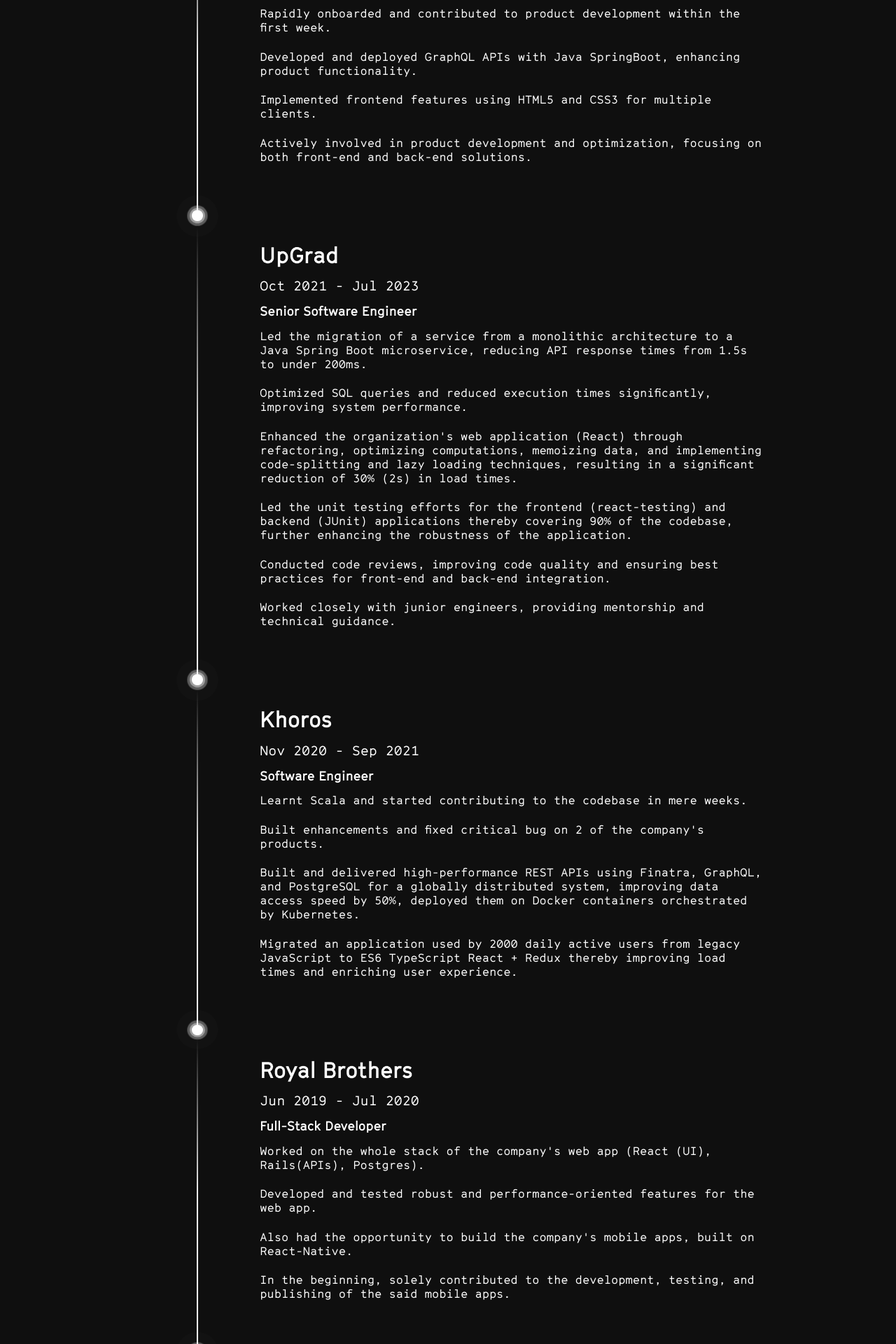
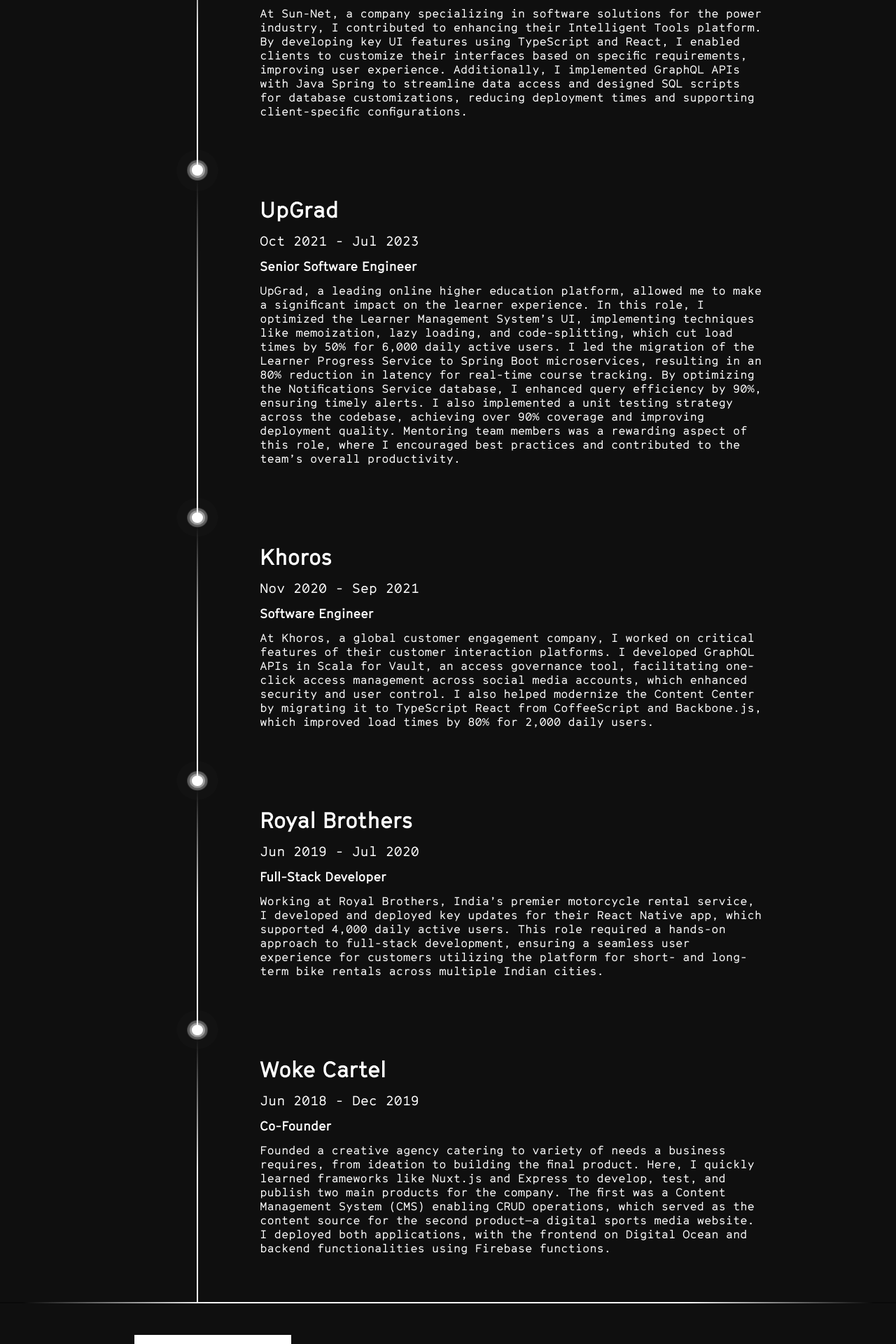
Before and after one commit to subramanyaJagadeesh/personal_web, a React (Create React App) app: page / in a window 1280 px wide. Shown: the part 1120-3040 px from the top of the page at 70% size. Built offline with nearby package versions, Linux system fonts and the light colour scheme.

Commit message:
updated experience

```diff
--- a/src/components/Experience.js
+++ b/src/components/Experience.js
@@ -7,26 +7,14 @@
     duration: "May 2024 - Present",
     company: "Sun-net Inc",
     role: "Full-Stack Software Engineer Intern",
-    tasks: [
-      "Rapidly onboarded and contributed to product development within the first week.",
-      "Developed and deployed GraphQL APIs with Java SpringBoot, enhancing product functionality.",
-      "Implemented frontend features using HTML5 and CSS3 for multiple clients.",
-      "Actively involved in product development and optimization, focusing on both front-end and back-end solutions."
-    ]
+    tasks: [ "At Sun-Net, a company specializing in software solutions for the power industry, I contributed to enhancing their Intelligent Tools platform. By developing key UI features using TypeScript and React, I enabled clients to customize their interfaces based on specific requirements, improving user experience. Additionally, I implemented GraphQL APIs with Java Spring to streamline data access and designed SQL scripts for database customizations, reducing deployment times and supporting client-specific configurations." ]
   },
   {
     position: "secondary",
     duration: "Oct 2021 - Jul 2023",
     company: "UpGrad",
     role: "Senior Software Engineer",
-    tasks: [
-      "Led the migration of a service from a monolithic architecture to a Java Spring Boot microservice, reducing API response times from 1.5s to under 200ms.",
-      "Optimized SQL queries and reduced execution times significantly, improving system performance.",
-      "Enhanced the organization's web application (React) through refactoring, optimizing computations, memoizing data, and implementing code-splitting and lazy loading techniques, resulting in a significant reduction of 30% (2s) in load times.",
-      "Led the unit testing efforts for the frontend (react-testing) and backend (JUnit) applications thereby covering 90% of the codebase, further enhancing the robustness of the application.",
-      "Conducted code reviews, improving code quality and ensuring best practices for front-end and back-end integration.",
-      "Worked closely with junior engineers, providing mentorship and technical guidance.",
-    ]
+    tasks: [ "UpGrad, a leading online higher education platform, allowed me to make a significant impact on the learner experience. In this role, I optimized the Learner Management System’s UI, implementing techniques like memoization, lazy loading, and code-splitting, which cut load times by 50% for 6,000 daily active users. I led the migration of the Learner Progress Service to Spring Boot microservices, resulting in an 80% reduction in latency for real-time course tracking. By optimizing the Notifications Service database, I enhanced query efficiency by 90%, ensuring timely alerts. I also implemented a unit testing strategy across the codebase, achieving over 90% coverage and improving deployment quality. Mentoring team members was a rewarding aspect of this role, where I encouraged best practices and contributed to the team’s overall productivity." ]
   },
   {
     position: "secondary",
@@ -34,10 +22,7 @@
     company: "Khoros",
     role: "Software Engineer",
     tasks: [
-      "Learnt Scala and started contributing to the codebase in mere weeks.",
-      "Built enhancements and fixed critical bug on 2 of the company's products.",
-      "Built and delivered high-performance REST APIs using Finatra, GraphQL, and PostgreSQL for a globally distributed system, improving data access speed by 50%, deployed them on Docker containers orchestrated by Kubernetes.",
-      "Migrated an application used by 2000 daily active users from legacy JavaScript to ES6 TypeScript React + Redux thereby improving load times and enriching user experience."
+      "At Khoros, a global customer engagement company, I worked on critical features of their customer interaction platforms. I developed GraphQL APIs in Scala for Vault, an access governance tool, facilitating one-click access management across social media accounts, which enhanced security and user control. I also helped modernize the Content Center by migrating it to TypeScript React from CoffeeScript and Backbone.js, which improved load times by 80% for 2,000 daily users."
     ]
   },
   {
@@ -46,10 +31,7 @@
     company: "Royal Brothers",
     role: "Full-Stack Developer",
     tasks: [
-      "Worked on the whole stack of the company's web app (React (UI), Rails(APIs), Postgres).",
-      "Developed and tested robust and performance-oriented features for the web app.",
-      "Also had the opportunity to build the company's mobile apps, built on React-Native.",
-      "In the beginning, solely contributed to the development, testing, and publishing of the said mobile apps.",
+      "Working at Royal Brothers, India’s premier motorcycle rental service, I developed and deployed key updates for their React Native app, which supported 4,000 daily active users. This role required a hands-on approach to full-stack development, ensuring a seamless user experience for customers utilizing the platform for short- and long-term bike rentals across multiple Indian cities.",
     ]
   },
   {
@@ -58,12 +40,7 @@
     company: "Woke Cartel",
     role: "Co-Founder",
     tasks: [
-      "Learned frameworks like Nuxt.js and Express in a short amount of time.",
-      "Developed, tested and published 2 main products for the company.",
-      "1. A Content Management System (CMS) to provide CRUD operations on data that it provides.",
-      "2. A digital sports media website, which receives its content from the CMS.",
-      "Deployed the 2 applications on Digital Ocean for the frontend and Firebase functions for the backend."
-    ]
+      "Founded a creative agency catering to variety of needs a business requires, from ideation to building the final product. Here, I quickly learned frameworks like Nuxt.js and Express to develop, test, and publish two main products for the company. The first was a Content Management System (CMS) enabling CRUD operations, which served as the content source for the second product—a digital sports media website. I deployed both applications, with the frontend on Digital Ocean and backend functionalities using Firebase functions."    ]
   }
 ];
 
```
